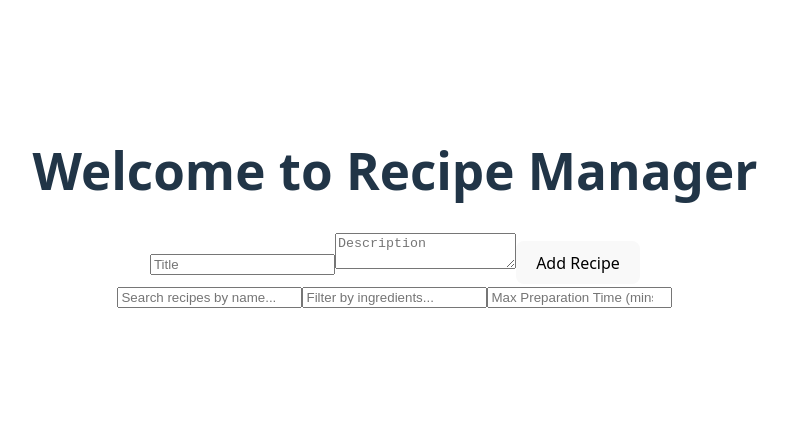
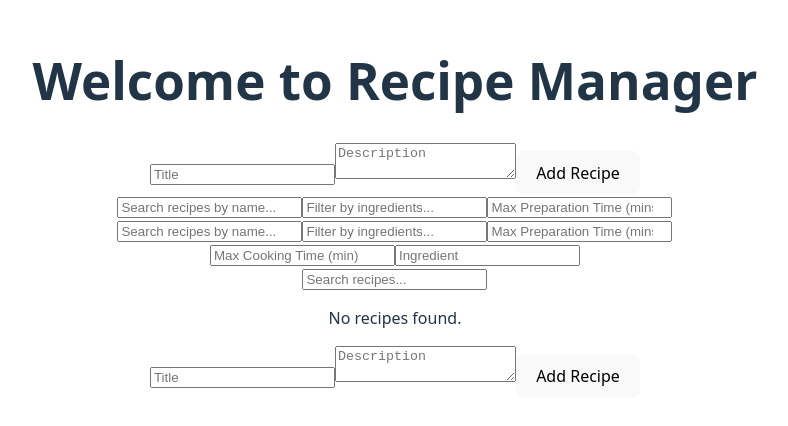
Before and after one commit to karim-99-99/alx-fe-reactjs, a React (Vite) app in the folder recipe-sharing-app/: page / in a window 1280 px wide. Shown: the part 192-618 px from the top of the page, without its empty margins (245-1033 px from the left). Built offline with nearby package versions, Linux system fonts and the light colour scheme.

Commit message:
Added alx-react-app project11

```diff
--- a/recipe-sharing-app/src/App.jsx
+++ b/recipe-sharing-app/src/App.jsx
@@ -7,6 +7,8 @@ import AddRecipeForm from "./components/AddRecipeForm";
 import { BrowserRouter as Router, Routes, Route } from "react-router-dom";
 import RecipeDetails from "./components/RecipeDetails";
 import Home from "./components/Home";
+import SearchBar from "./components/SearchBar ";
+import AdvancedFilters from "./components/AdvancedFilters";
 const App = () => (
   <div>
     <Router>
@@ -15,9 +17,11 @@ const App = () => (
         <Route path="/recipe/:recipeId" element={<RecipeDetails />} />
       </Routes>
     </Router>
-{/*
+
+    <SearchBar />
+    <AdvancedFilters />
     <RecipeList />
-    <AddRecipeForm /> */}
+    <AddRecipeForm />
   </div>
 );
 
```
Lines whose indentation alone changed are shown as unchanged.
